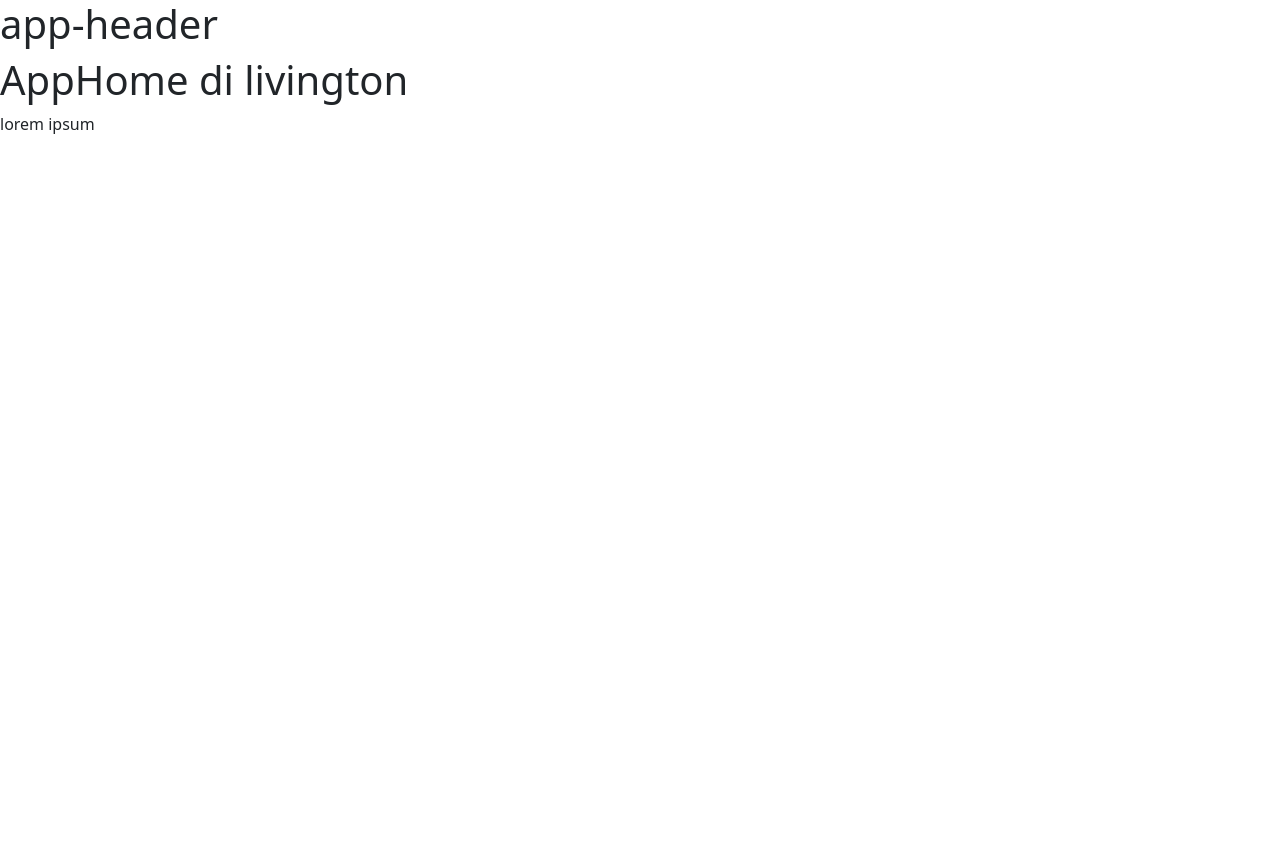
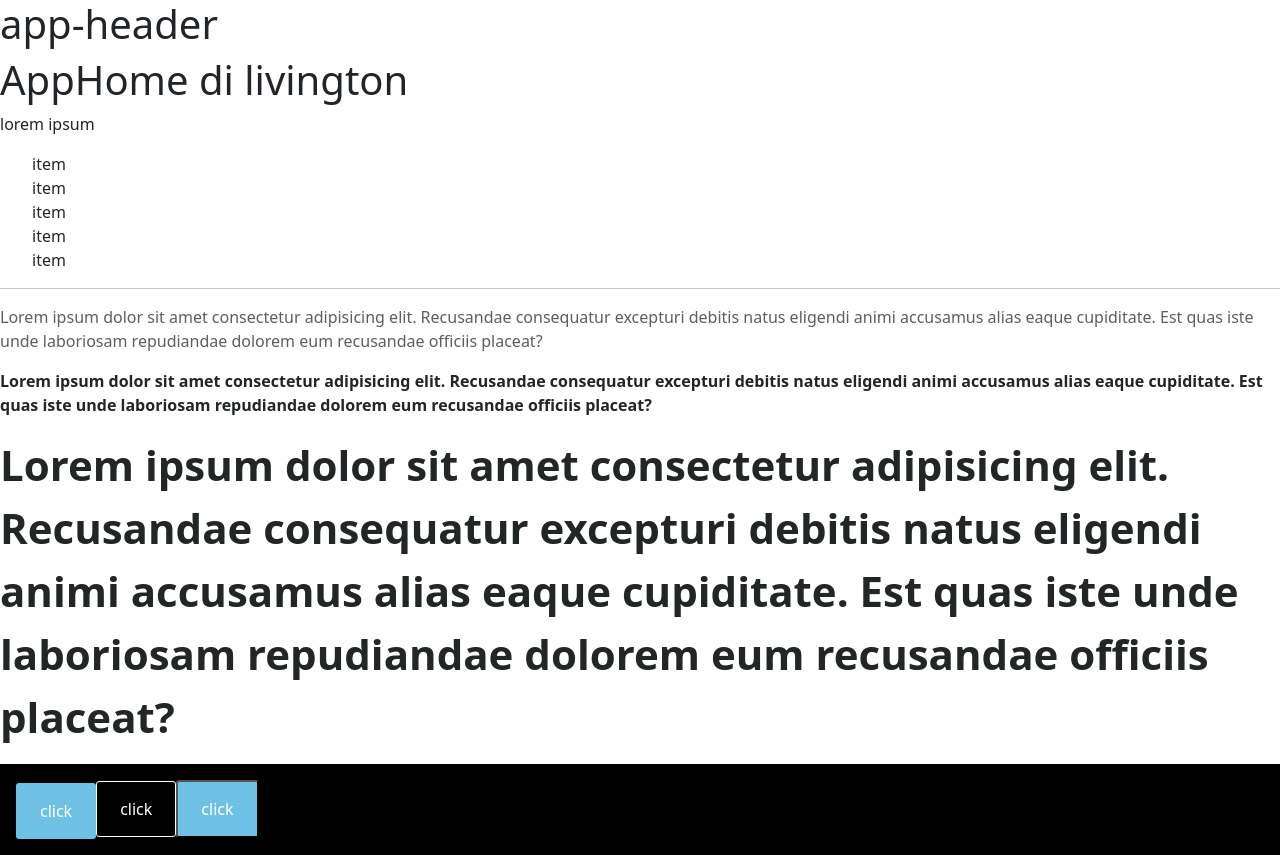
Before and after one commit to LivingtonMerello98/proj-html-vuejs, a Vue app: page / in a window 1280 px wide. Before the commit the page ends 800 px from the top, so only its background shows below. Built offline with nearby package versions, Linux system fonts and the light colour scheme.

Commit message:
[upd] scss files : reset, variables e mixin

```diff
--- a/src/assets/partials/_mixin.scss
+++ b/src/assets/partials/_mixin.scss
@@ -0,0 +1,72 @@
+@use './variables' as *;
+
+//buttons
+
+//button from primary to grey in hover
+@mixin btn-primary-to-secondary {
+    background-color: $custom-primary-color ;
+    color: #ffff;
+    padding: $custom-btn-padding;
+    border-radius: $custom-btn-border-radius;
+    font-weight: 500;
+
+    &:hover {
+        color: #ffff;
+        background-color: $custom-secondary-color;
+    }
+}
+
+//button from primary to white in hover
+@mixin btn-primary-to-white {
+    background-color: $custom-primary-color;
+    color: #ffff;
+    padding: $custom-btn-padding;
+    border-radius: $custom-btn-border-radius;
+    font-weight: 500;
+
+    &:hover {
+        color: $custom-secondary-color;
+        background-color: #ffff;
+    }
+}
+
+
+//button from border 1px white to bg-white in hover
+@mixin btn-border-to-white {
+    border: 1px solid white;
+    color: #ffff;
+    padding: $custom-btn-padding;
+    border-radius: $custom-btn-border-radius;
+    background-color: #ffffff00;
+    font-weight: 500;
+
+    &:hover {
+        color: $custom-secondary-color;
+        background-color: white;
+        border: 0px;
+    }
+}
+
+//paragraph
+
+//paragraph thin
+
+@mixin paragraph-thin {
+    font-size: 16px;
+    font-weight: 300;
+    color: $custom-color-thin-paragraph;
+}
+
+//paragraph thin
+
+@mixin paragraph-bold {
+    font-size: 16px;
+    font-weight: 700;
+    color: $custom-secondary-color;
+}
+
+@mixin title-section {
+    font-size: $custom-title-section-size;
+    font-weight: 800;
+    color: $custom-color-title-paragraph;
+}
--- a/src/assets/partials/_reset.scss
+++ b/src/assets/partials/_reset.scss
@@ -3,3 +3,13 @@
     margin: 0;
     box-sizing: border-box;
 }
+
+/*list-none*/
+
+ul li {
+    list-style: none;
+}
+
+body {
+    font-size: 16px;
+}
--- a/src/assets/partials/_variables.scss
+++ b/src/assets/partials/_variables.scss
@@ -0,0 +1,33 @@
+//colors text
+
+$custom-color-title-section: #6EC1E4;
+$custom-color-title-paragraph: #222627;
+$custom-color-thin-paragraph: #5E5E5E;
+
+
+$custom-text-white: #ffff;
+
+//color brand
+
+$custom-primary-color: #6EC1E4;
+$custom-secondary-color: #222627;
+
+//background-card
+
+$custom-transparent-white-cards: #ffffff73;
+
+
+//font-size section and card
+$custom-title-section-size: 42px;
+$custom-sub-title-l: 30px;
+$custom-sub-title-m: 24px;
+
+//font-size background-image
+$custom-title-xl: 119px;
+$custom-title-l: 117px;
+$custom-title-m: 72px;
+$custom-title-s: 42px;
+
+//btn padding
+$custom-btn-padding: 15px 23px 15px 23px;
+$custom-btn-border-radius: 3px;
--- a/src/pages/AppHome.vue
+++ b/src/pages/AppHome.vue
@@ -7,6 +7,61 @@ export default {
 <template>
     <h1>AppHome di livington</h1>
     <p>lorem ipsum</p>
+    <ul>
+        <li class="">item</li>
+        <li class="">item</li>
+        <li class="">item</li>
+        <li class="">item</li>
+        <li class="">item</li>
+    </ul>
+    <hr>
+    <p class="paragraph-thin">Lorem ipsum dolor sit amet consectetur adipisicing elit. Recusandae consequatur excepturi
+        debitis natus eligendi
+        animi accusamus alias eaque cupiditate. Est quas iste unde laboriosam repudiandae dolorem eum recusandae officiis
+        placeat?
+    </p>
+    <p class="paragraph-bold">Lorem ipsum dolor sit amet consectetur adipisicing elit. Recusandae consequatur excepturi
+        debitis natus eligendi
+        animi accusamus alias eaque cupiditate. Est quas iste unde laboriosam repudiandae dolorem eum recusandae officiis
+        placeat?
+    </p>
+    <p class="title-section">Lorem ipsum dolor sit amet consectetur adipisicing elit. Recusandae consequatur excepturi
+        debitis natus eligendi
+        animi accusamus alias eaque cupiditate. Est quas iste unde laboriosam repudiandae dolorem eum recusandae officiis
+        placeat?
+    </p>
+    <div style="background-color: black; padding: 1rem;">
+        <button class="btn">click</button>
+        <button class="btn-2">click</button>
+        <button class="btn-3">click</button>
+    </div>
 </template>
 
-<style></style>
+<style lang="scss" scoped>
+@use '../assets/partials/mixin' as *;
+@use '../assets/partials/variables' as *;
+
+.btn {
+    @include btn-primary-to-secondary
+}
+
+.btn-2 {
+    @include btn-border-to-white
+}
+
+.btn-3 {
+    @include btn-primary-to-white
+}
+
+.paragraph-thin {
+    @include paragraph-thin
+}
+
+.paragraph-bold {
+    @include paragraph-bold
+}
+
+.title-section {
+    @include title-section
+}
+</style>
```
